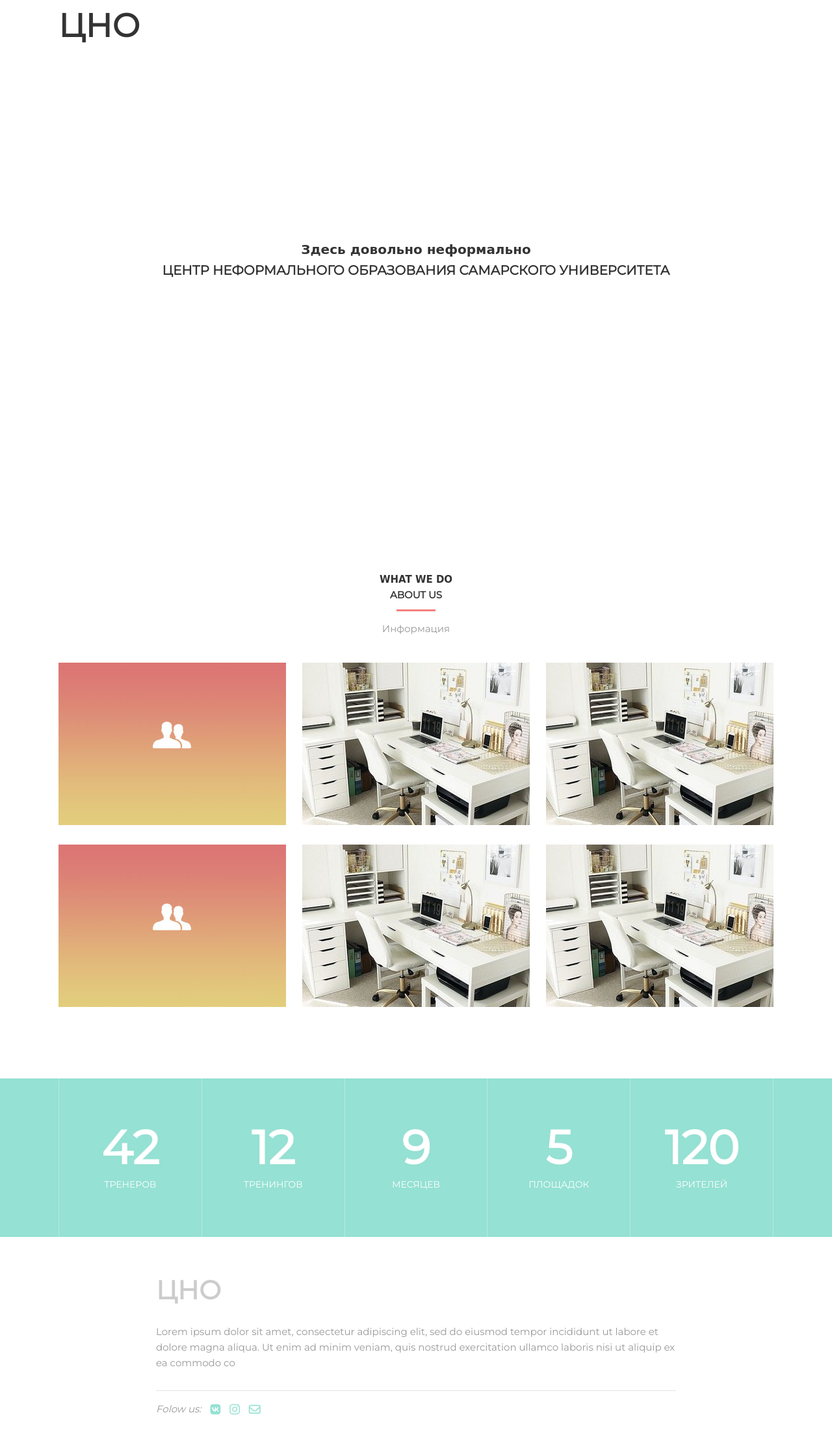
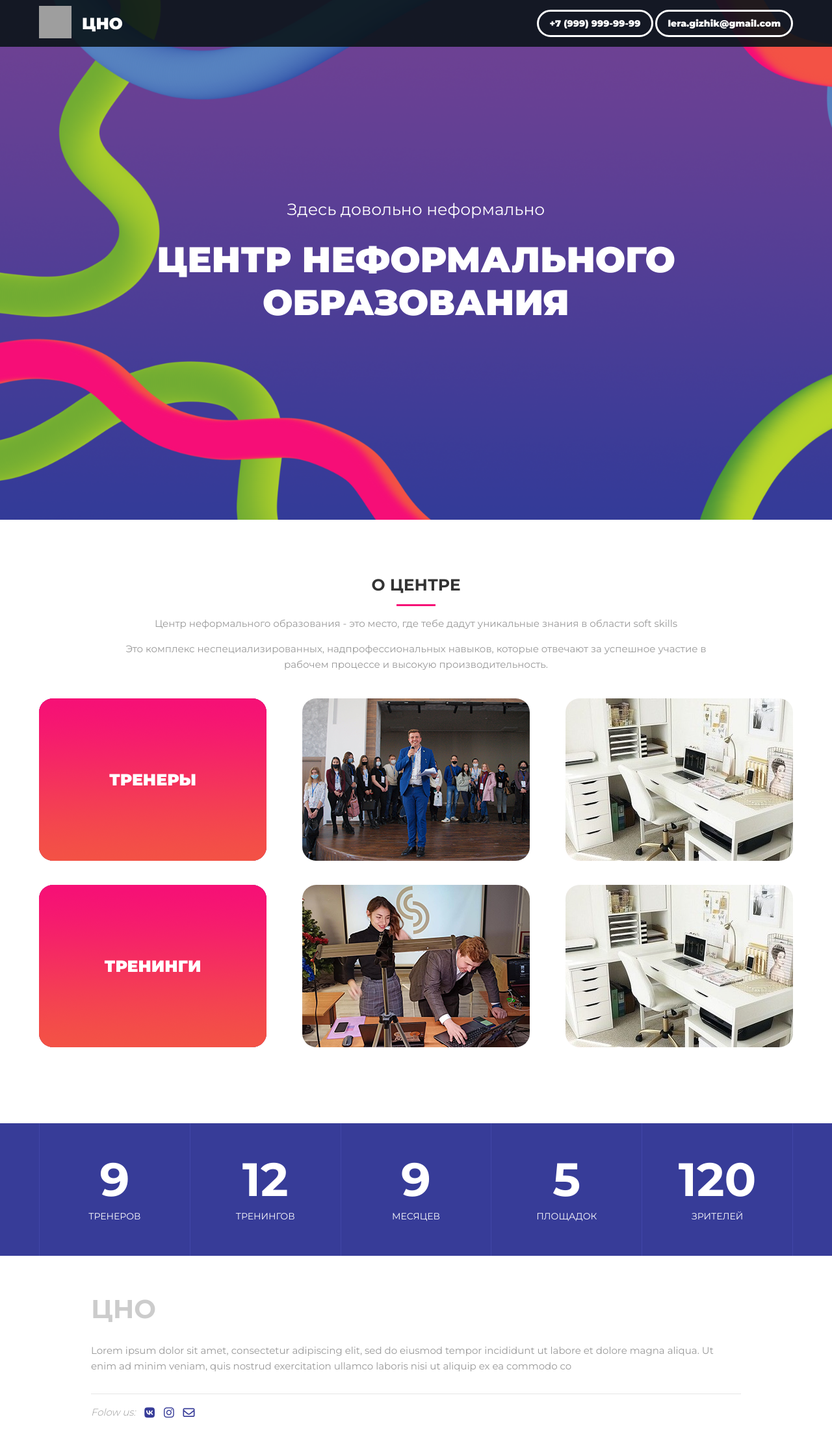
Before and after one commit to algorithm-ssau/cnfe.ssau, a Django app: page / in a window 1280 px wide. Shown: the whole page at 65% size. Before the commit the page ends 2178 px from the top, so only its background shows below. Run offline with Django 3.2, Linux system fonts and the light colour scheme; some libraries are stand-ins or nearby versions; grey boxes are pictures that could not be loaded.

Commit message:
Добавлены изменения в css и html файлы главной страницы

```diff
--- a/server/main/static/style.css
+++ b/server/main/static/style.css
@@ -16,10 +16,81 @@ body{
 h1, h2, h3, h4 { margin: 0;}
 
     .container{
-        width: 100%;
-        max-width: 1100px;
+        padding: 0 20px;
+        width: 1200px;
+        max-width: 100%;
         margin: 0 auto;
     }
+
+    .header-page__container {
+        display: flex;
+        justify-content: space-between;
+        align-items: center;
+    }
+
+    .header-page {
+        flex-direction: column;
+        justify-content: center;
+        position: fixed;
+        top: 0;
+        left: 0;
+        width: 100%;
+        z-index: 5;
+        background: rgba(11, 20, 25, 0.9);
+        padding: 9px 0;
+        overflow: hidden
+    }
+
+        .header_logo {
+            font-family: 'Montserrat', sans-serif;
+            font-weight: 900;
+            color: #fff;
+            font-size: 40px;
+            transition: color .2s linear;  /*цвет при наведении на ЦНО*/
+        }
+
+        .phone__item {
+            font-family: 'Montserrat', sans-serif;
+            font-weight: 900;
+            color: #fff;
+            text-decoration: none;
+            display: inline-block;
+            border: 3px solid #fff;
+            padding: 8px 16px;
+            border-radius: 21.5px;
+            transition: color .2s, background .2s, opacity .2s;
+        }
+
+        .phone__item:hover {
+            color: #1f1f1f;
+            background: #fff;
+        }
+
+        .header-page__phone {
+            font-size: 14px;
+            padding: 7px 16px;
+        }
+
+    .logo{
+        display: flex;
+        justify-content: center;
+    }
+
+    .logo__img {
+        width: 50px;
+        height: 50px;
+    }
+
+    .logo_title{
+        font-family: 'Montserrat', sans-serif;
+        color: #fff;
+        font-size: 25px;
+        font-weight: 900;
+        transition: color .2s linear;
+        text-align: center;
+    }
+
+
 
     /*шапка*/
 
@@ -29,16 +100,21 @@ h1, h2, h3, h4 { margin: 0;}
         justify-content: center;
         width: 100%;
         height: 100vh;
-
-        /* место для кода вставки картинки */
+        background-image: url("/static/images/bg.png");
+        background-size: cover;
     }
 
     .intro_title {
-        font-size: 20px;
-        font-weight: 700;
+        font-family: 'Montserrat', sans-serif;
+        color: #fff;
+        font-size: 55px;
+        font-weight: 900;
         text-transform: uppercase;
         text-align: center;
+        line-height: 1.2;
     }
+
+
 
     .intro_inner {
         text-align: center;
@@ -49,31 +125,21 @@ h1, h2, h3, h4 { margin: 0;}
 
     /*надпись здесь довольно неформально*/
     .intro_suptitle {
-        font-family: 'Kaushan Script', cursive;
-        font-size: 20px;
+        margin-bottom: 25px;
+        font-family: 'Montserrat', sans-serif;
+        color: #fff;
+        font-weight: 400;
+        font-size: 25px;
         text-align: center;
 
     }
 
-    /*header*/
 
-    .header {
-        position: absolute;
-        top:0;
-        left: 0;
-        right: 0;
-        z-index: 1000;
-    }
 
-    .header_logo {
-        font-size: 50px;
-        font-weight: 700;
-        transition: color .2s linear;  /*цвет при наведении на ЦНО*/
-    }
 
     /*цвет лого НЦО*/
-    .header_logo:hover {
-        color: #fce38a;
+    .logo_title:hover {
+        color: #f61076;
     }
 
     /* блок "о нас" */
@@ -101,7 +167,7 @@ h1, h2, h3, h4 { margin: 0;}
 
     /*about us*/
     .section_title{
-        font-size: 15px;
+        font-size: 25px;
         font-weight: 700;
         text-transform: uppercase;
         color: #333;
@@ -114,7 +180,7 @@ h1, h2, h3, h4 { margin: 0;}
         width: 60px;
         height: 3px;
         margin: 10px auto 10px;
-        background-color: #f38181;
+        background-color: #f61076;
     }
 
     /*информация*/
@@ -135,8 +201,19 @@ h1, h2, h3, h4 { margin: 0;}
 
     .about_item{
         width: 350px;
-        background-color: #95e1d3;
+        height: 250px;
+        position: relative;
+        border-radius: 21.5px;
+        background-color: #373c98;
 
+    }
+
+    .about_it img{
+    border-radius: 21.5px;
+    }
+
+    .about_it{
+        width: 350px;
     }
 
     .about_item:hover .about_image{
@@ -151,21 +228,42 @@ h1, h2, h3, h4 { margin: 0;}
 
     /*градиент*/
     .about_image{
-    background: linear-gradient(to bottom, #f38181, #fce38a);
+    background: linear-gradient(to bottom, #f61076, #f35245);
     transition: transform .2s, linear;
+    border-radius: 21.5px;
     }
 
     .about_image img{
         display: block;
-
+        border-radius: 21.5px;
         transition: opacity .1s, linear;
     }
+
+    .about_text{
+        width: 100%;
+        font-size: 25px;
+        color: #fff;
+        text-transform: uppercase;
+        font-weight: 900;
+        text-align: center;
+        position: absolute;
+        top: 50%;
+        z-index: 0;
+        transform: translate3d(0,-50%,0);
+        transition: transform .2s, linear;
+    }
+
+    .about_item:hover .about_text{
+        transform: translate3d(-10px,-50%,0);
+    }
+
+
 
 
 
     /* синия полоска статистика */
     .statistics {
-        background-color: #95e1d3;
+        background-color: #373c98;
     }
 
     .stat{
@@ -174,14 +272,14 @@ h1, h2, h3, h4 { margin: 0;}
 
     .stat_item{
         flex: 1 1 0;
-        padding: 70px 25px;
-        border-left: 1px solid #b5eae0;
+        padding: 50px 25px;
+        border-left: 1px solid #4146a8;
         text-align: center;
         color: #fff;
     }
 
     .stat_item:last-child{
-        border-right: 1px solid #b5eae0;
+        border-right: 1px solid #4146a8;
     }
 
     /*цифры*/
@@ -214,7 +312,7 @@ h1, h2, h3, h4 { margin: 0;}
     }
 
     .footer_col--first {
-        width: 800px;
+        width: 1200px;
         margin: auto;
     }
 
@@ -243,7 +341,7 @@ h1, h2, h3, h4 { margin: 0;}
     }
 
     .footer_social a {
-        color: #95e1d3;
+        color: #373c98;
         font-size: 18px;
         display: inline-block;
         vertical-align: middle;
--- a/server/main/templates/main/index.html
+++ b/server/main/templates/main/index.html
@@ -6,35 +6,50 @@
         <meta http-equiv="X-UA-Compatible" content="ie=edge">
         <link rel="stylesheet" href="/static/style.css" type="text/css">
         <link rel="preconnect" href="https://fonts.gstatic.com">
-        <link href="https://fonts.googleapis.com/css2?family=Montserrat&display=swap" rel="stylesheet">
+        <link rel="preconnect" href="https://fonts.gstatic.com">
+        <link href="https://fonts.googleapis.com/css2?family=Montserrat:wght@300;400;700;900&display=swap" rel="stylesheet">
         <script src="https://kit.fontawesome.com/d4e2dfdce7.js" crossorigin="anonymous"></script>
     </head>
 
     <body>
 
-        <header class="header">
-            <div class="container">
-                <div class="header_inner">
-                    <div class="header_logo">ЦНО</div>
-                </div>
-            </div>
-        </header>
+        <!-- header-page -->
+<header class="header-page">
+    <div class="container header-page__container">
+      <div>
+        <div class="logo">
+          <img class="logo__img lazy" src="static/img/common/logo_cno.svg" data-src="static/img/common/logo_cno.svg" alt="" width="50" height="50">
+          <a class="logo_title header-page__phone">ЦНО</a>
+        </div>
+      </div>
+      <div>
+        <div class="phone">
+          <a class="phone__item header-page__phone" href="tel:+79999999999">+7 (999) 999-99-99</a>
+          <a class="phone__item header-page__phone" href="mailto:lera.gizhik@gmail.com">lera.gizhik@gmail.com
+          </a>
+        </div>
+
+      </div>
+    </div>
+  </header>
 
         <div class="intro">
             <div class="container">
                 <div class="intro_inner"></div>
                     <h2 class="intro_suptitle">Здесь довольно неформально</h2>
-                    <h1 class="intro_title">Центр неформального образования Самарского университета</h1>
+                    <h1 class="intro_title">Центр неформального образования</h1>
             </div>
         </div>
 
         <section class="section">
             <div class="container">
+
                 <div class="section_header">
-                    <h3 class="section_suptitle">What we do</h3>
-                    <h2 class="section_title">About us</h2>
+                    <!-- <h3 class="section_suptitle">What we do</h3> -->
+                    <h2 class="section_title">O центре</h2>
                     <div class="section_text">
-                        <p>Информация</p>
+                        <p>Центр неформального образования - это место, где тебе дадут уникальные знания в области soft skills</p>
+                        <p>Это комплекс неспециализированных, надпрофессиональных навыков, которые отвечают за успешное участие в рабочем процессе и высокую производительность.</p>
                     </div>
                 </div>
 
@@ -42,18 +57,19 @@
                 <div class="about">
                     <div class="about_item">
                         <div class="about_image">
-                            <a href="/treners"><img src="/static/images/treners.jpg" alt=""></a>
+                            <a href="/treners"><img src="/static/images/about_img.png" alt=""></a>
+                        </div>
+                        <div class="about_text">Тренеры</div>
 
-                        </div>
                     </div>
-                    <div class="about_item">
-                        <div class="about_image">
-                            <img src="/static/images/master.jpg" alt="">
+                    <div class="about_it">
+                        <div>
+                            <img src="/static/images/1.png" alt="">
 
                          </div>
                     </div>
-                    <div class="about_item">
-                        <div class="about_image">
+                    <div class="about_it">
+                        <div>
                             <img src="/static/images/master.jpg" alt="">
 
                          </div>
@@ -63,17 +79,18 @@
                 <div class="about">
                     <div class="about_item">
                         <div class="about_image">
-                           <img src="/static/images/treners.jpg" alt="">
+                           <img src="/static/images/about_img.png" alt="">
                         </div>
+                        <div class="about_text">Тренинги</div>
                     </div>
-                    <div class="about_item">
-                        <div class="about_image">
-                            <img src="/static/images/master.jpg" alt="">
+                    <div class="about_it">
+                        <div>
+                            <img src="/static/images/3.png" alt="">
 
                          </div>
                     </div>
-                    <div class="about_item">
-                        <div class="about_image">
+                    <div class="about_it">
+                        <div>
                             <img src="/static/images/master.jpg" alt="">
 
                          </div>
@@ -86,7 +103,7 @@
             <div class="container">
                 <div class="stat">
                     <div class="stat_item">
-                        <div class="stat_count">42</div>
+                        <div class="stat_count">9</div>
                         <div class="stat_text">тренеров</div>
                     </div>
                     <div class="stat_item">
@@ -114,15 +131,15 @@
             <div class="container"></div>
 
                 <div class="footer_inner">
-                    <div class="footer_col footer_col--first">
+                    <div class="footer_col">
                         <div class="footer_logo">ЦНО</div>
                         <div class="footer_text">Lorem ipsum dolor sit amet, consectetur adipiscing elit, sed do eiusmod tempor incididunt ut labore et dolore magna aliqua. Ut enim ad minim veniam, quis nostrud exercitation ullamco laboris nisi ut aliquip ex ea commodo co</div>
                         <div class="footer_social">
                             Folow us:
-                            <a href="#" target="_blank">
+                            <a href="https://vk.com/cnfe.ssau" target="_blank">
                                 <i class="fab fa-vk"></i>
                             </a>
-                            <a href="#" target="_blank" >
+                            <a href="https://www.instagram.com/cnfe.ssau/" target="_blank" >
                                 <i class="fab fa-instagram"></i>
                             </a>
                             <a href="#" target="_blank" >
```
Also changed, not shown: server/main/static/images/1.png (added), server/main/static/images/3.png (added), server/main/static/images/about_img.png (added), server/main/static/images/bg.png (added).
